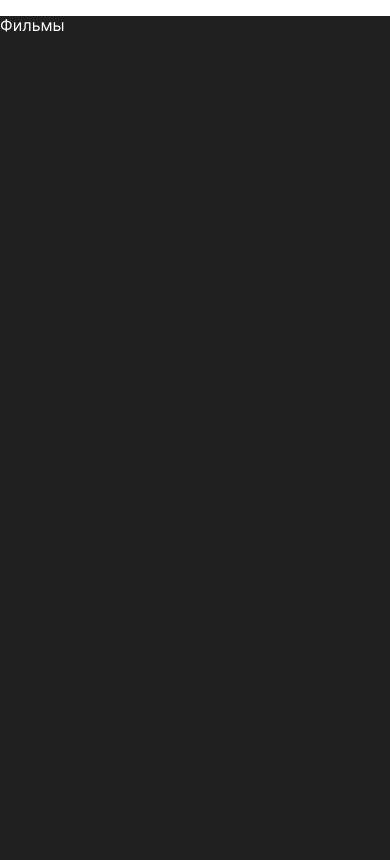
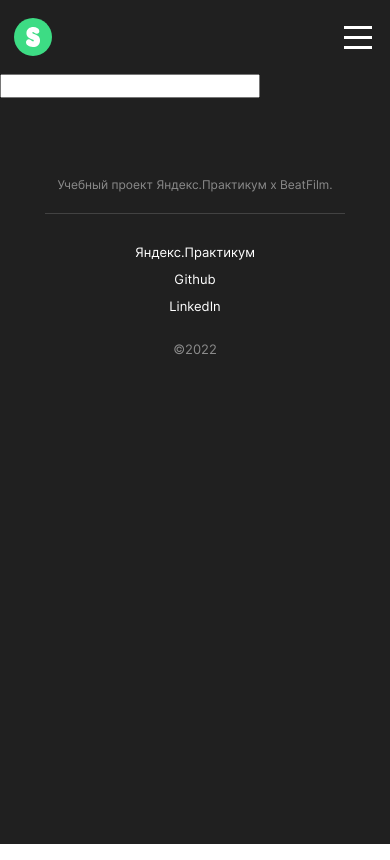
Before and after one commit to XeniaBostanova/movies-explorer-frontend, a React app: page /movies in a window 390 px wide. Built offline with nearby package versions, Linux system fonts and the light colour scheme.

Commit message:
feat: сверстать Footer, Header

```diff
--- a/src/components/AboutMe/AboutMe.js
+++ b/src/components/AboutMe/AboutMe.js
@@ -11,7 +11,7 @@ function AboutMe() {
           <h3 className="about__name">Ксения</h3>
           <h4 className="about__info">Инженер-конструктор, 31 год</h4>
           <p className="about__description">Мой родной город Самара, а сейчас уже 8 лет я живу в Алматы.
-          Работала на крупном производстве металлоконструкций. На данный момент в декрете. Замужем, есть сын.
+          Работаю на крупном производстве металлоконструкций для промышленного и гражданского строительства.
           Люблю активный отдых, путешествия и английский язык. Решила попробовать себя в веб-разработке и,
           возможно, сменить профессию.</p>
           <ul className="about__list">
--- a/src/components/App/App.js
+++ b/src/components/App/App.js
@@ -9,6 +9,7 @@ import './App.css';
 import Header from '../Header/Header';
 import NotFoundPage from '../NotFoundPage/NotFoundPage';
 import Main from '../Main/Main';
+import Footer from '../Footer/Footer';
 
 function App() {
   return (
@@ -18,14 +19,17 @@ function App() {
       <Switch>
           <Route exact path="/">
             <Main />
+            <Footer />
           </Route>
 
           <Route path="/movies">
             <Movies />
+            <Footer />
           </Route>
 
           <Route path="/saved-movies">
             <SavedMovies />
+            <Footer />
           </Route>
 
           <Route path="/profile">
--- a/src/components/Auth/Auth.css
+++ b/src/components/Auth/Auth.css
@@ -98,7 +98,7 @@
   font-size: 13px;
   line-height: 16px;
   font-weight: 400;
-  outline: none;
+  outline-color: #2f2f2f;
   padding-left: 15px;
 }
 
--- /dev/null
+++ b/src/components/Footer/Footer.css
@@ -0,0 +1,110 @@
+.footer {
+  display: flex;
+  flex-direction: column;
+  justify-content: center;
+  max-width: 1140px;
+  margin: 0 auto;
+  padding-top: 79px;
+  padding-bottom: 20px;
+}
+
+@media screen and (max-width: 1024px) {
+  .footer {
+    max-width: 890px;
+  }
+}
+
+@media screen and (max-width: 768px) {
+  .footer {
+    max-width: 708px;
+  }
+}
+
+@media screen and (max-width: 425px) {
+  .footer {
+    max-width: 300px;
+    padding-bottom: 10px;
+  }
+}
+
+.footer__title {
+  font-size: 13px;
+  line-height: 16px;
+  font-weight: 400;
+  color: #8B8B8B;
+  padding-bottom: 20px;
+  text-align: center;
+  border-bottom: 1px solid #424242;
+  margin: 0;
+}
+
+@media screen and (max-width: 425px) {
+  .footer__title {
+    font-size: 12px;
+    line-height: 15px;
+    padding-bottom: 21px;
+  }
+}
+
+.footer__container {
+  display: flex;
+  justify-content: space-between;
+  padding-top: 20px;
+}
+
+@media screen and (max-width: 425px) {
+  .footer__container {
+    flex-direction: column-reverse;
+    padding-top: 19px;
+    align-items: center;
+  }
+}
+
+.footer__copyright {
+  font-size: 13px;
+  line-height: 16px;
+  font-weight: 400;
+  margin: 0;
+}
+
+@media screen and (max-width: 425px) {
+  .footer__copyright {
+    color: #8B8B8B;
+    padding-top: 27px;
+  }
+}
+
+.footer__list {
+  display: flex;
+  margin: 0;
+  padding-left: 0;
+}
+
+@media screen and (max-width: 425px) {
+  .footer__list {
+    flex-direction: column;
+    align-items: center;
+  }
+}
+
+.footer__link {
+  text-decoration: none;
+  color: #fff;
+  font-size: 13px;
+  line-height: 16px;
+  font-weight: 400;
+  padding-left: 20px;
+  transition: .5s;
+  text-align: right;
+}
+
+.footer__link:hover {
+  color: #3DDC84;
+}
+
+@media screen and (max-width: 425px) {
+  .footer__link {
+    padding-left: 0;
+    padding-top: 11px;
+  }
+}
--- /dev/null
+++ b/src/components/Footer/Footer.js
@@ -0,0 +1,20 @@
+import React from 'react';
+import './Footer.css';
+
+function Footer() {
+  return (
+    <footer className="footer">
+      <h4 className="footer__title">Учебный проект Яндекс.Практикум х BeatFilm.</h4>
+      <div className="footer__container">
+        <p className="footer__copyright">&copy;{new Date().getFullYear()}</p>
+        <div className="footer__list">
+          <a href="https://practicum.yandex.ru" className="footer__link" rel="noopener noreferrer" target="_blank">Яндекс.Практикум</a>
+          <a href="https://github.com" className="footer__link" rel="noopener noreferrer" target="_blank">Github</a>
+          <a href="https://www.linkedin.com" className="footer__link" rel="noopener noreferrer" target="_blank">LinkedIn</a>
+        </div>
+      </div>
+    </footer>
+  )
+}
+
+export default Footer;
--- a/src/components/Header/Header.css
+++ b/src/components/Header/Header.css
@@ -3,6 +3,11 @@
   align-items: center;
   justify-content: space-between;;
   min-height: 74px;
+}
+
+.header__main {
+  width: 100%;
+  background-color: #073042;
 }
 
 .header__logo {
@@ -105,6 +110,27 @@
   }
 }
 
+.header__sign {
+  font-size: 12px;
+  line-height: 32px;
+  font-weight: 500;
+  text-decoration: none;
+  color: #fff;
+  border-radius: 3px;
+  padding: 0 20px;
+  margin-left: 10px;
+  transition: .5s;
+}
+
+.header__sign:hover {
+  background-color: #3DDC84;
+  color: #000;
+}
+
+.header__text {
+  margin: 0;
+}
+
 .header__item {
   font-size: 13px;
   font-weight: 400;
--- a/src/components/Header/Header.js
+++ b/src/components/Header/Header.js
@@ -16,12 +16,26 @@ function Header() {
 
     <Switch>
       <Route exact path="/">
-        <header className="header">
+        <header className="header header__main">
+          <Link to="/" className="header__logo">
+            <img src={logo} alt="Логотип" />
+          </Link>
+          <div className={!isMenuOpen ? 'header__open-button' : 'header__close-button'} onClick={toggleBurgerMenu} />
+          <div className={`header__menu ${isMenuOpen ?'header__menu_opened' : ''}`}>
 
+            <div className="header__container">
+              <Link to='/sign-up' className="header__sign">
+                <p className="header__text">Регистрация</p>
+              </Link>
+              <Link to='/sign-in' className="header__sign">
+                <p className="header__text">Войти</p>
+              </Link>
+            </div>
+          </div>
         </header>
       </Route>
 
-      <Route path="/profile">
+      <Route path="/(profile|movies|saved-movies)">
         <header className="header">
           <Link to="/" className="header__logo">
             <img src={logo} alt="Логотип" />
@@ -47,13 +61,6 @@ function Header() {
           </div>
         </header>
       </Route>
-
-      <Route path="/sign-in">
-        <header className="header header__sign">
-
-        </header>
-      </Route>
-
     </Switch>
 
 );
--- a/src/components/Movies/Movies.css
+++ b/src/components/Movies/Movies.css
@@ -0,0 +1,4 @@
+.movies {
+  max-width: 1280px;
+  margin: 0 auto;
+}
--- a/src/components/Movies/Movies.js
+++ b/src/components/Movies/Movies.js
@@ -1,8 +1,12 @@
 import React from 'react';
+import SearchForm from '../SearchForm/SearchForm';
+import './Movies.css';
 
 function Movies() {
-  return(
-    <p> Фильмы</p>
+  return (
+    <section className="movies">
+      <SearchForm />
+    </section>
   )
 }
 
--- a/src/components/Portfolio/Portfolio.js
+++ b/src/components/Portfolio/Portfolio.js
@@ -11,11 +11,11 @@ function Portfolio() {
       </div>
       <div className="portfolio__container">
         <p className="portfolio__item">Адаптивный сайт</p>
-        <a href="https://xeniabostanova.github.io/russian-travel/" rel="noopener noreferrer" target="_blank"><div className="portfolio__link"></div></a>
+        <a href="https://xeniabostanova.github.io/russian-travel" rel="noopener noreferrer" target="_blank"><div className="portfolio__link"></div></a>
       </div>
       <div className="portfolio__container">
         <p className="portfolio__item">Одностраничное приложение</p>
-        <a href="https://github.com/XeniaBostanova/react-mesto-auth" rel="noopener noreferrer" target="_blank"><div className="portfolio__link"></div></a>
+        <a href="https://xeniabostanova.github.io/react-mesto-auth" rel="noopener noreferrer" target="_blank"><div className="portfolio__link"></div></a>
       </div>
     </section>
   )
--- a/src/components/Profile/Profile.css
+++ b/src/components/Profile/Profile.css
@@ -78,7 +78,7 @@
   background-color: #202020;
   color: #fff;
   text-align: right;
-  outline-color: #424242;
+  outline-color: #202020;
 }
 
 .profile__submit {
--- /dev/null
+++ b/src/components/SearchForm/SearchForm.js
@@ -0,0 +1,15 @@
+import React from 'react';
+import './SearchForm.css';
+
+function SearchForm() {
+  return (
+    <div className="search">
+      <form className="search__form">
+        <input type="text" className="search__input" />
+
+      </form>
+    </div>
+  )
+}
+
+export default SearchForm;
```
Also changed, not shown: src/components/SearchForm/SearchForm.css (added).
